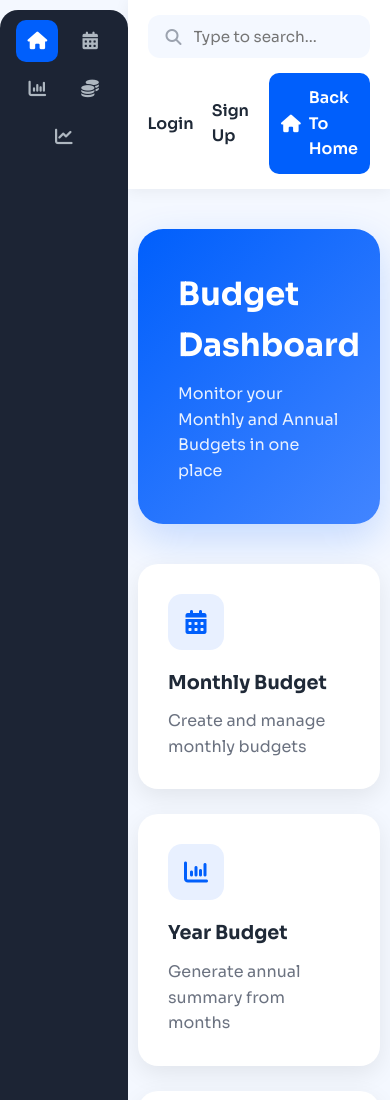
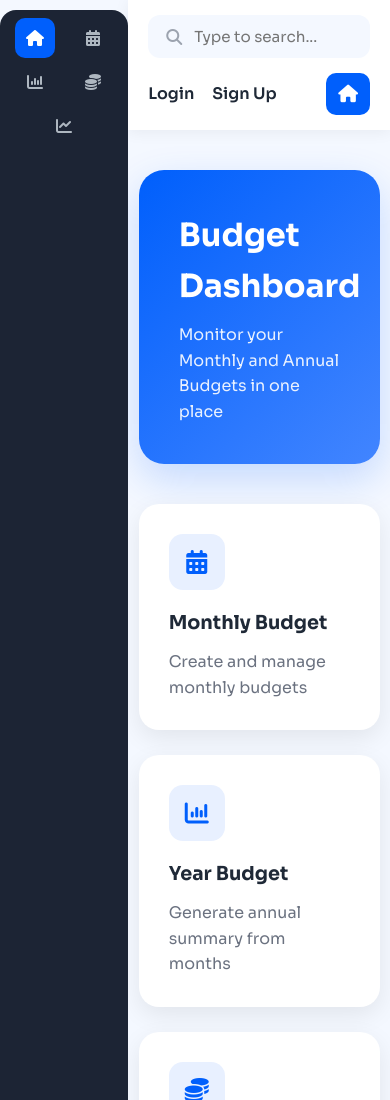
Before and after one commit to 018-alfred/Budget_tracker, a plain HTML site: page client/budget.html in a window 390 px wide. Shown: the top 1100 px of the page. Drawn offline with Linux system fonts and the light colour scheme.

Commit message:
testing budget.html2

```diff
--- a/client/budget.css
+++ b/client/budget.css
@@ -549,23 +549,25 @@ body{
 
 @media(max-width:768px){
 
-    /* SIDEBAR */
+    /* SIDEBAR - compact rounded icon bar */
 
     .sidebar{
+        position:relative;
         width:calc(100% - 20px);
         height:auto;
 
         margin:10px auto 0;
 
-        padding:10px 14px;
+        padding:8px;
 
-        border-radius:18px;
+        border-radius:16px;
 
         overflow:visible;
     }
 
     .sidebar:hover{
         width:calc(100% - 20px);
+        overflow:visible;
     }
 
     .sidebar-logo{
@@ -581,25 +583,42 @@ body{
         justify-content:space-around;
         align-items:center;
 
-        gap:6px;
+        gap:4px;
 
         padding:0;
     }
 
-    .menu-item,
-    .sidebar:hover .menu-item{
-        width:42px;
-        height:42px;
+    .menu-item{
+        width:40px;
+        height:40px;
+
+        flex-shrink:0;
 
         justify-content:center;
         padding:0;
         gap:0;
     }
 
-    .menu-text,
+    .sidebar:hover .menu-item{
+        width:40px;
+        justify-content:center;
+        padding:0;
+        gap:0;
+    }
+
+    .menu-item i{
+        font-size:1rem;
+    }
+
+    .menu-text{
+        display:none;
+    }
+
     .sidebar:hover .menu-text{
         display:none;
     }
+
+    /* MAIN CONTENT */
 
     .main-content{
         margin-left:0;
@@ -625,12 +644,14 @@ body{
         max-width:none;
     }
 
-    /* BACK TO HOME - ICON ONLY */
+    /* BACK TO HOME - icon only */
 
     .home-btn{
         padding:12px;
 
         border-radius:10px;
+
+        justify-content:center;
     }
 
     .home-btn .btn-text{
--- a/client/budget.html
+++ b/client/budget.html
@@ -73,9 +73,9 @@ href="https://cdnjs.cloudflare.com/ajax/libs/font-awesome/6.5.2/css/all.min.css"
                 </span>
 
                 <a href="index.html" class="home-btn">
-                    <i class="fa-solid fa-house"></i>
-                    Back To Home
-                </a>
+    <i class="fa-solid fa-house"></i>
+    <span class="btn-text">Back To Home</span>
+</a>
 
             </div>
 
```
